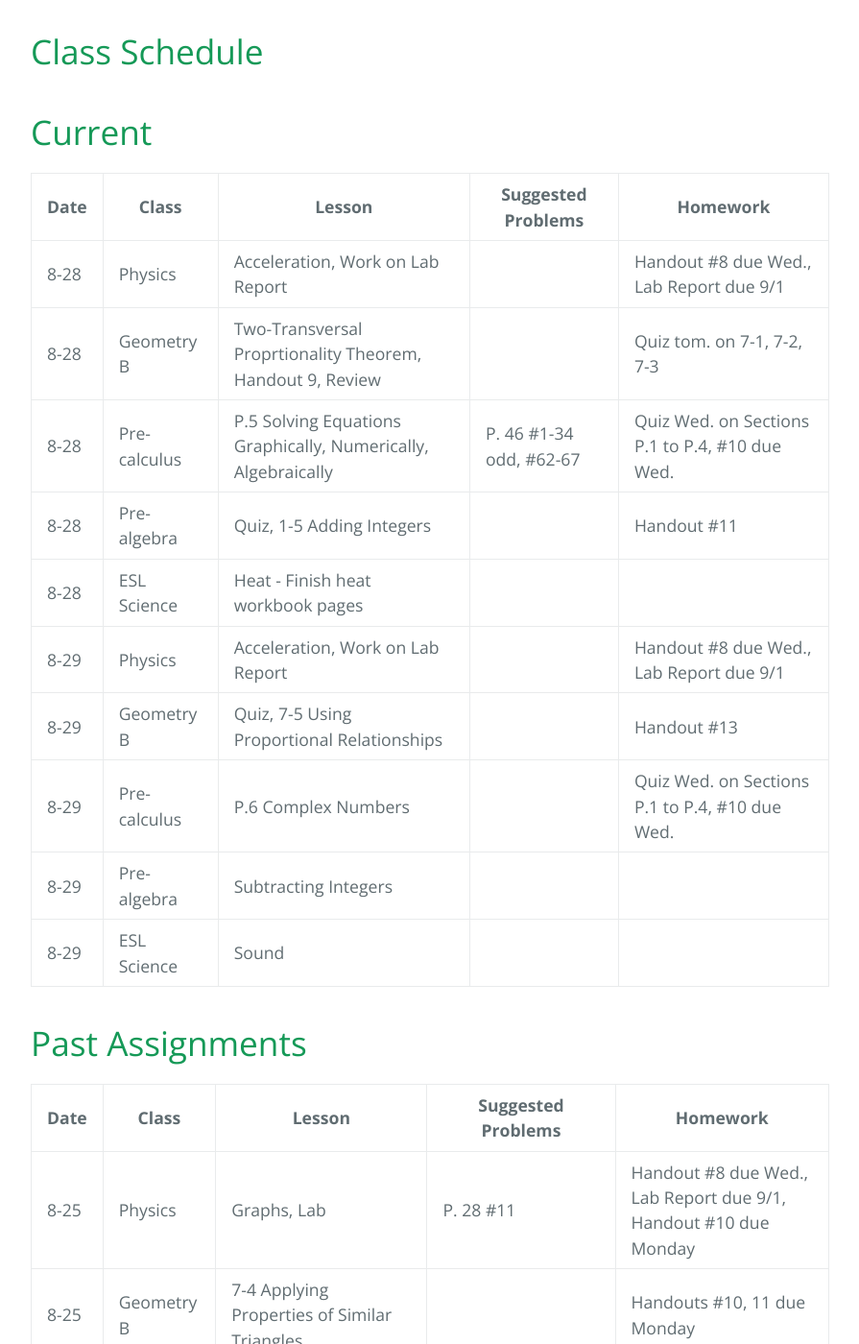
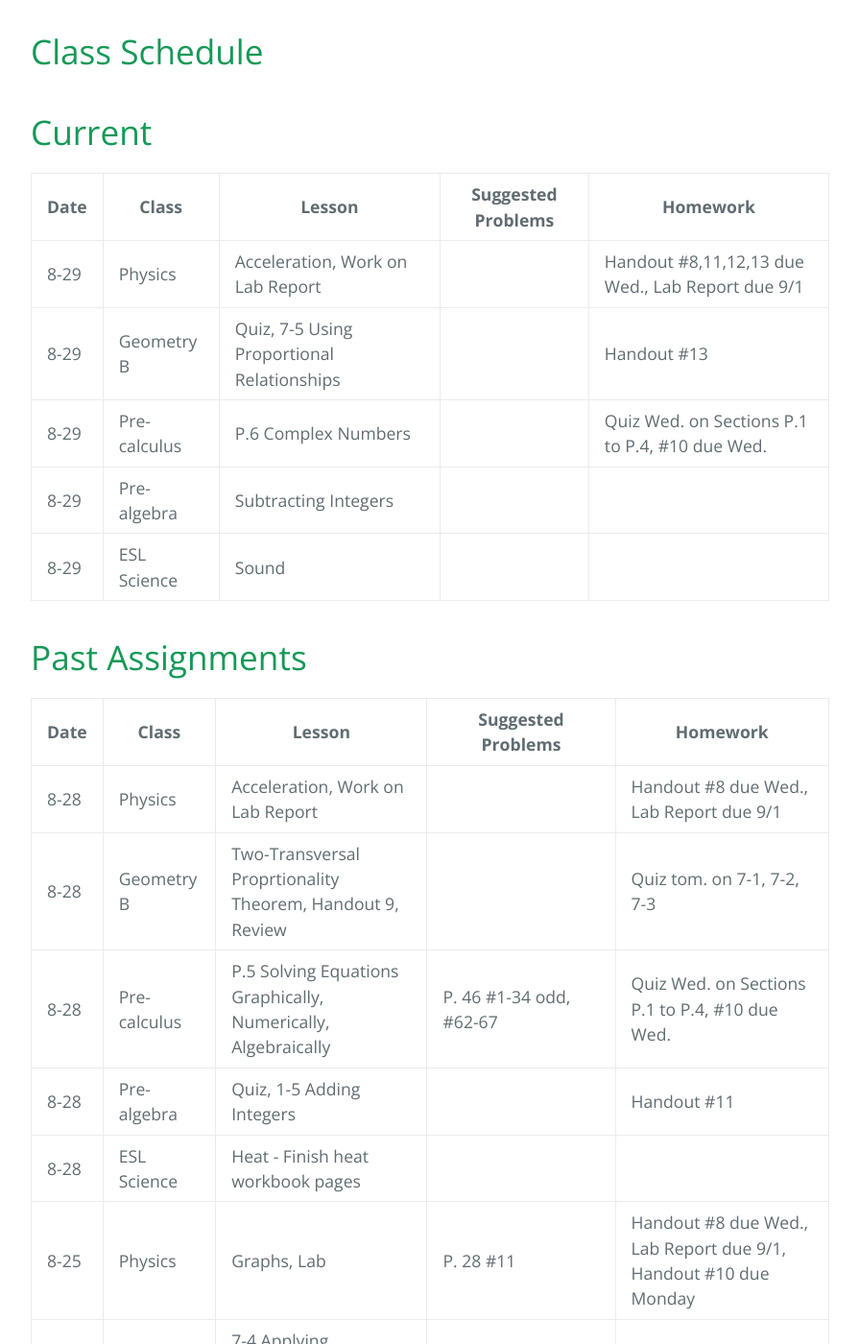
Before and after one commit to gpayoo/gpayoo, a Jekyll site: the page built from index.md, in a window 1280 px wide and 1400 px high, scrolled down 388 px. Shown: the whole window at 96% size, without its empty margins (192-1087 px from the left). Built offline with Jekyll 4.4.1, drawn with Linux system fonts in a browser that asks for light colours; our own code applies the rules of GitHub Pages for plain Markdown files; part of the change alters nothing that is shown.

Commit message:
Update index.md

```diff
--- a/index.md
+++ b/index.md
@@ -9,12 +9,7 @@ layout: default
 
 | Date | Class | Lesson | Suggested Problems | Homework |
 | ---- | ----- | ------ | -------- | ---
-| 8-28 | Physics | Acceleration, Work on Lab Report |  | Handout #8 due Wed., Lab Report due 9/1
-| 8-28 | Geometry B | Two-Transversal Proprtionality Theorem, Handout 9, Review | | Quiz tom. on 7-1, 7-2, 7-3|
-| 8-28 | Pre-calculus | P.5 Solving Equations Graphically, Numerically, Algebraically | P. 46 #1-34 odd, #62-67 | Quiz Wed. on Sections P.1 to P.4, #10 due Wed.
-| 8-28 | Pre-algebra | Quiz, 1-5 Adding Integers | | Handout #11
-| 8-28 | ESL Science | Heat - Finish heat workbook pages |  |
-| 8-29 | Physics | Acceleration, Work on Lab Report |  | Handout #8 due Wed., Lab Report due 9/1
+| 8-29 | Physics | Acceleration, Work on Lab Report |  | Handout #8,11,12,13 due Wed., Lab Report due 9/1
 | 8-29 | Geometry B | Quiz, 7-5 Using Proportional Relationships | | Handout #13|
 | 8-29 | Pre-calculus | P.6 Complex Numbers |  | Quiz Wed. on Sections P.1 to P.4, #10 due Wed.
 | 8-29 | Pre-algebra | Subtracting Integers | |
@@ -24,6 +19,11 @@ layout: default
 
 | Date | Class | Lesson | Suggested Problems | Homework |
 | ---- | ----- | ------ | -------- | ---
+| 8-28 | Physics | Acceleration, Work on Lab Report |  | Handout #8 due Wed., Lab Report due 9/1
+| 8-28 | Geometry B | Two-Transversal Proprtionality Theorem, Handout 9, Review | | Quiz tom. on 7-1, 7-2, 7-3|
+| 8-28 | Pre-calculus | P.5 Solving Equations Graphically, Numerically, Algebraically | P. 46 #1-34 odd, #62-67 | Quiz Wed. on Sections P.1 to P.4, #10 due Wed.
+| 8-28 | Pre-algebra | Quiz, 1-5 Adding Integers | | Handout #11
+| 8-28 | ESL Science | Heat - Finish heat workbook pages |  |
 | 8-25 | Physics | Graphs, Lab | P. 28 #11 | Handout #8 due Wed., Lab Report due 9/1, Handout #10 due Monday
 | 8-25 | Geometry B | 7-4 Applying Properties of Similar Triangles | |Handouts #10, 11 due Monday|
 | 8-25 | Pre-calculus | P.4 Lines in the Plane |  | Handout #8 due Monday
```
